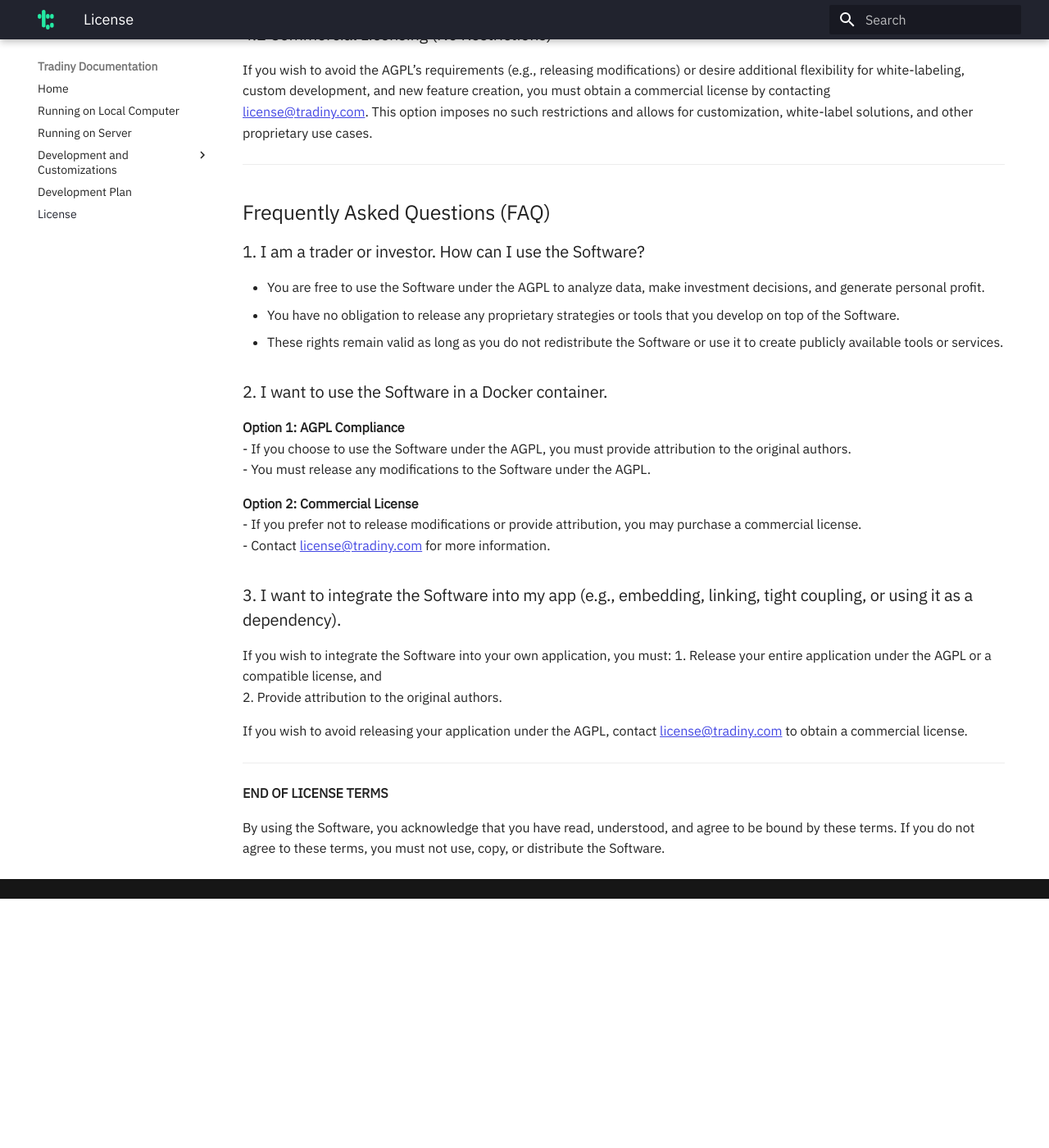
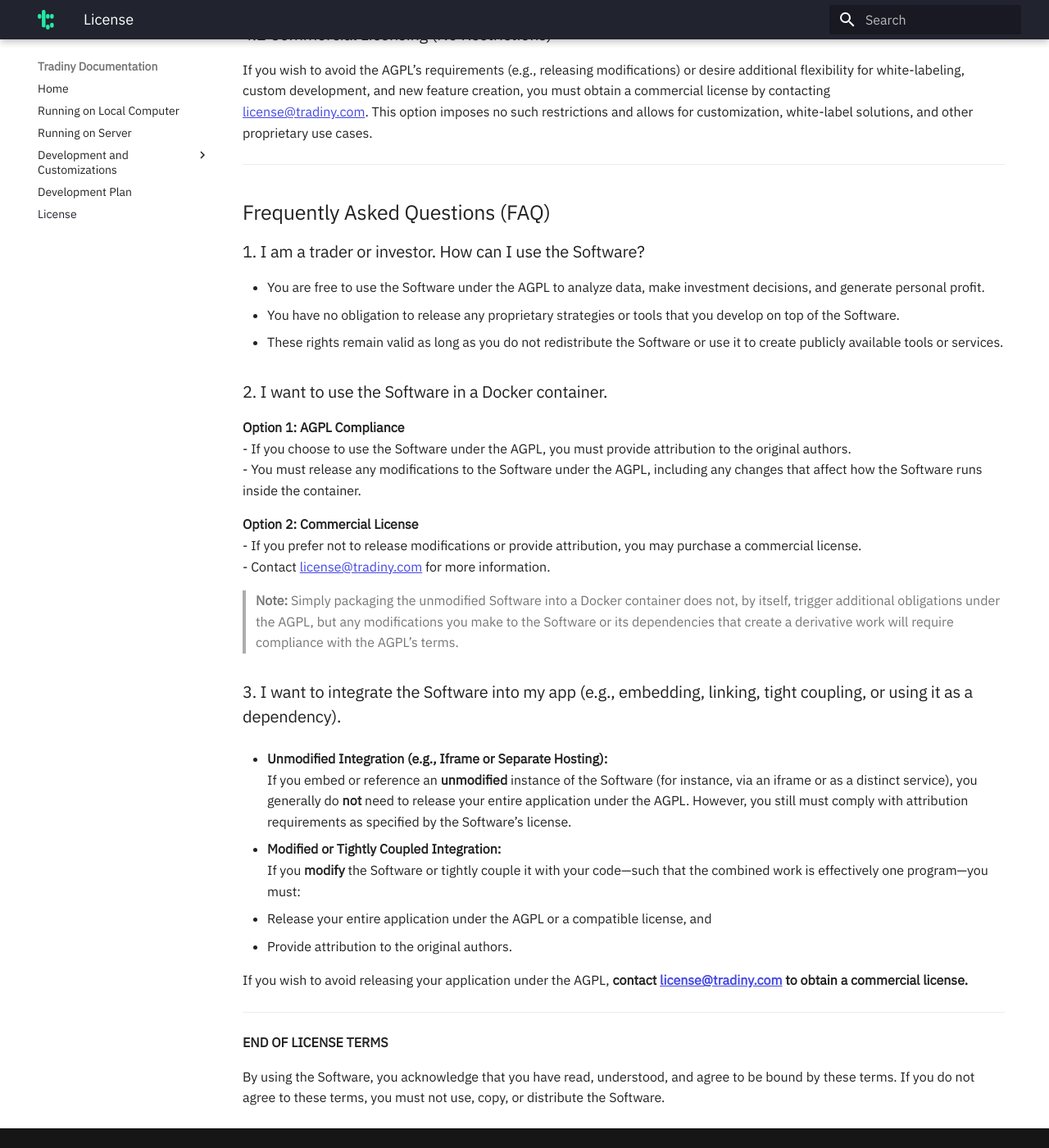
Before and after one commit to tradiny/tradiny, an MkDocs documentation site: the page built from docs/docs/license.md, in a window 1280 px wide and 1400 px high, scrolled down 1527 px. Shown: the whole window at 82% size. Built offline with MkDocs 1.6.1 and Material for MkDocs 9.7.7, drawn with Linux system fonts in a browser that asks for light colours; before the commit the page ends 2623 px from its top, so only the background shows below that.

Commit message:
FIX: License clarifications - IFRAME

```diff
--- a/docs/docs/license.md
+++ b/docs/docs/license.md
@@ -57,20 +57,28 @@ If you wish to avoid the AGPL’s requirements (e.g., releasing modifications) o
 - These rights remain valid as long as you do not redistribute the Software or use it to create publicly available tools or services.
 
 ### 2. I want to use the Software in a Docker container.
+
 **Option 1: AGPL Compliance**
 - If you choose to use the Software under the AGPL, you must provide attribution to the original authors.
-- You must release any modifications to the Software under the AGPL.
+- You must release any modifications to the Software under the AGPL, including any changes that affect how the Software runs inside the container.
 
 **Option 2: Commercial License**
 - If you prefer not to release modifications or provide attribution, you may purchase a commercial license.
 - Contact [license@tradiny.com](mailto:license@tradiny.com) for more information.
 
+> **Note:** Simply packaging the unmodified Software into a Docker container does not, by itself, trigger additional obligations under the AGPL, but any modifications you make to the Software or its dependencies that create a derivative work will require compliance with the AGPL’s terms.
+
 ### 3. I want to integrate the Software into my app (e.g., embedding, linking, tight coupling, or using it as a dependency).
-If you wish to integrate the Software into your own application, you must:
-1. Release your entire application under the AGPL or a compatible license, and
-2. Provide attribution to the original authors.
 
-If you wish to avoid releasing your application under the AGPL, contact [license@tradiny.com](mailto:license@tradiny.com) to obtain a commercial license.
+- **Unmodified Integration (e.g., Iframe or Separate Hosting):**
+  If you embed or reference an **unmodified** instance of the Software (for instance, via an iframe or as a distinct service), you generally do **not** need to release your entire application under the AGPL. However, you still must comply with attribution requirements as specified by the Software’s license.
+
+- **Modified or Tightly Coupled Integration:**
+  If you **modify** the Software or tightly couple it with your code—such that the combined work is effectively one program—you must:
+  1. Release your entire application under the AGPL or a compatible license, and
+  2. Provide attribution to the original authors.
+
+If you wish to avoid releasing your application under the AGPL, **contact [license@tradiny.com](mailto:license@tradiny.com) to obtain a commercial license.**
 
 ---
 
```
Also changed, not shown: LICENSE.md, frontend/LICENSE.md, 1 other file.
